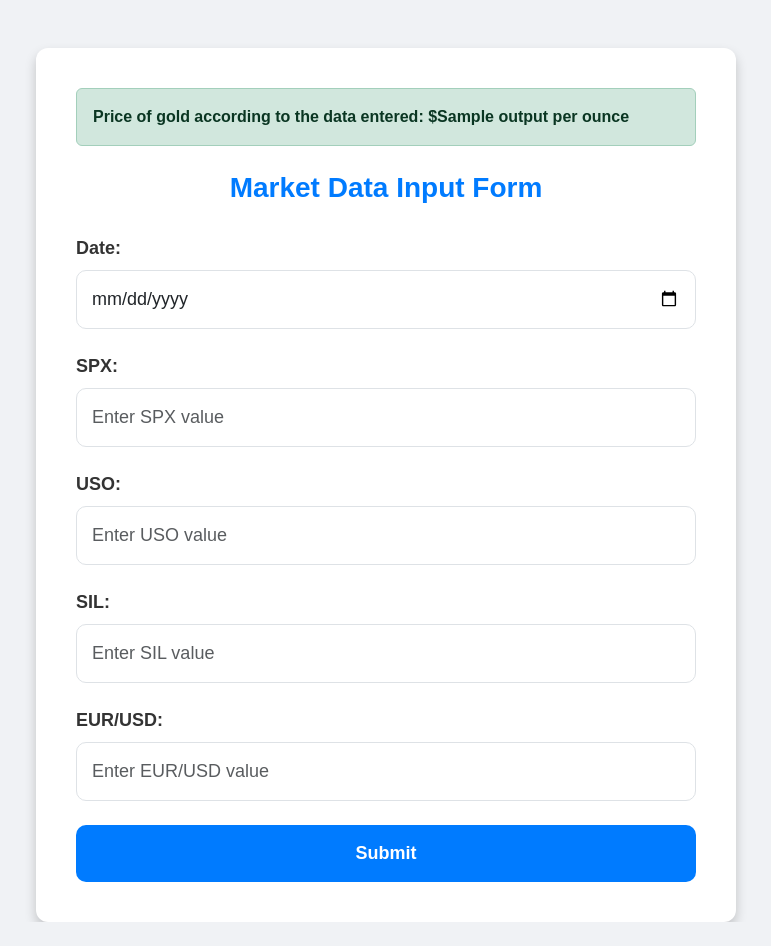
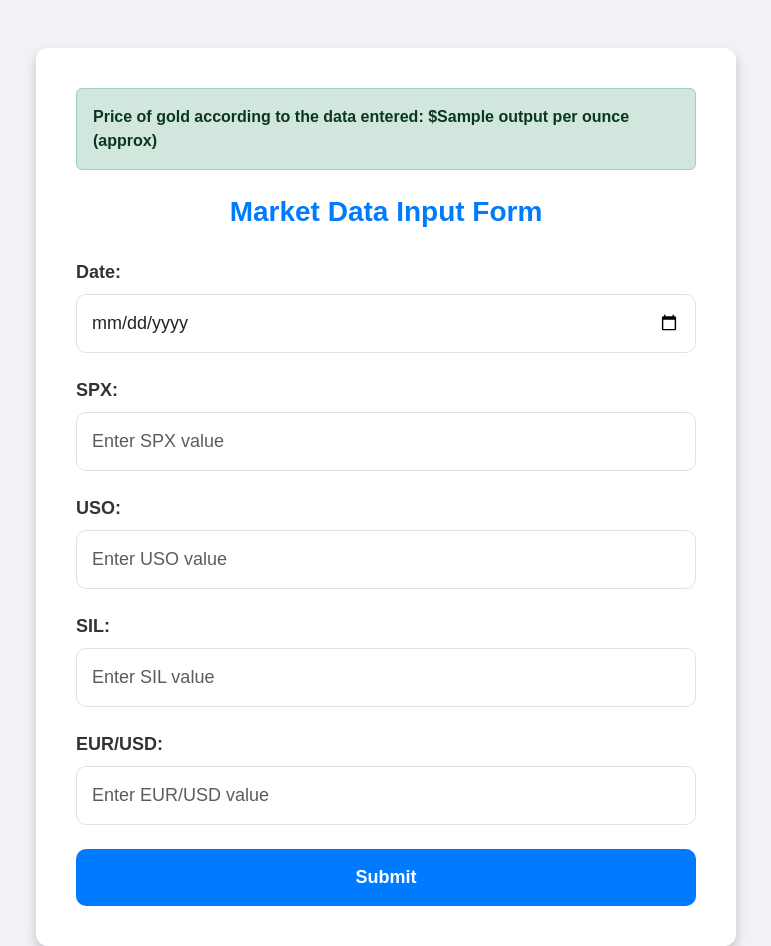
Before and after one commit to unusualcatcher/GoldPredictor, a Django app: template predictor/templates/predictor/index.html in a window 1280 px wide. Shown: the whole page, without its empty margins (254-1025 px from the left). Before the commit the page ends 922 px from the top, so only its background shows below. Run offline with Django 5.2, Linux system fonts and the light colour scheme; the template is opened without the code that fills it: most values are stand-ins (such as "Sample title", 1, 10 or a date in 2020); parts of the project's set-up code (start-up, migrations or seed data) failed here and were passed over; some libraries are stand-ins or nearby versions.

Commit message:
Update index.html

```diff
--- a/predictor/templates/predictor/index.html
+++ b/predictor/templates/predictor/index.html
@@ -71,7 +71,7 @@
         {% if output %}
             <div class="alert alert-success" role="alert" style="margin-bottom: 25px;">
                 <b>Price of gold according to the data entered:
-                <span class="fw-bold">${{ output }} per ounce</span>
+                <span class="fw-bold">${{ output }} per ounce</span> (approx)
                 </b>
             </div>
         {% endif %}
```
